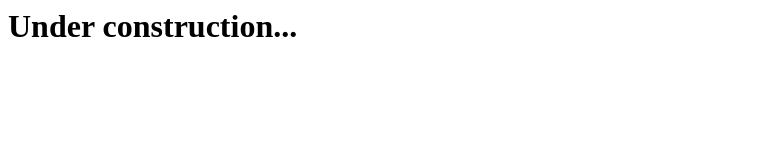
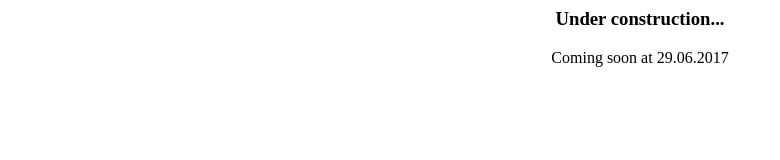
Before and after one commit to eRiddler/eriddler.github.io, a plain HTML site: page index.html in a window 1280 px wide. Shown: the whole page, without its empty margins (0-780 px from the left). Drawn offline with Linux system fonts and the light colour scheme.

Commit message:
Update (time for release...)

```diff
--- a/index.html
+++ b/index.html
@@ -1,6 +1,7 @@
 <html>
   <head></head>
   <body>
-    <h1>Under construction...</h1>
+    <center><h3>Under construction...</h3></center>
+    <center>Coming soon at 29.06.2017</center>
   </body>
 </html>
```
